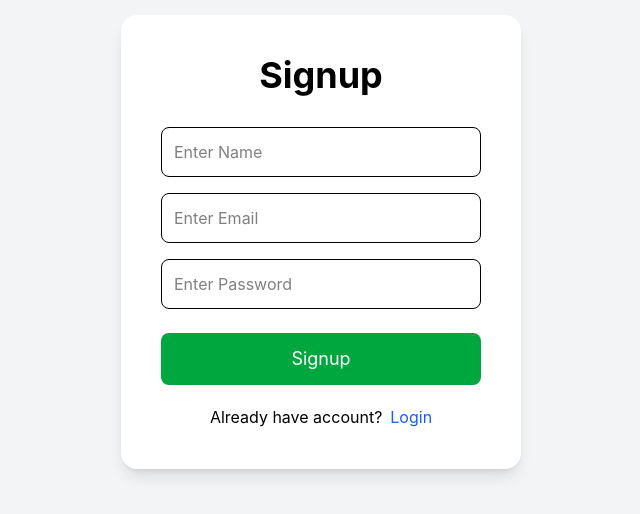
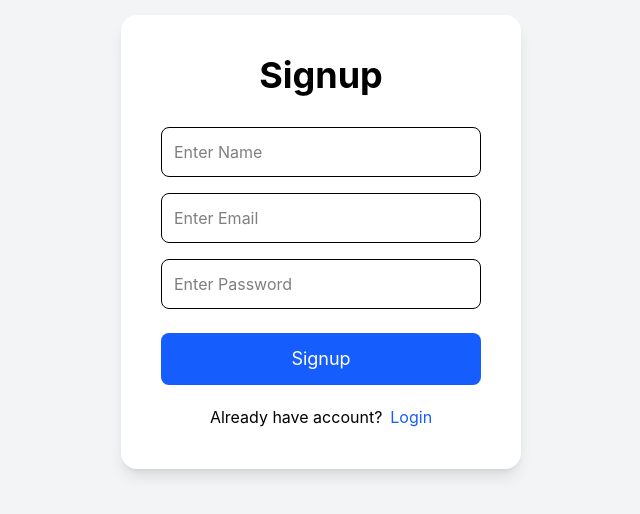
Before and after one commit to SrishanthAllola/team-task-manager, a React app in the folder frontend/: page /signup in a window 1280 px wide. Shown: the part 158-672 px from the top of the page, without its empty margins (319-959 px from the left). Built offline with nearby package versions, Linux system fonts and the light colour scheme; the HTML template or start-up script is replaced by a standard one.

Commit message:
Fixed signup deployment issue

```diff
--- a/frontend/src/pages/Signup.jsx
+++ b/frontend/src/pages/Signup.jsx
@@ -29,7 +29,10 @@ function Signup() {
 
     } catch (error) {
 
-      alert("Signup Failed");
+      alert(
+        error.response?.data?.message ||
+        "Signup Failed"
+      );
 
     }
 
@@ -47,6 +50,8 @@ function Signup() {
           Signup
         </h1>
 
+
+
         <input
           type="text"
           placeholder="Enter Name"
@@ -55,6 +60,8 @@ function Signup() {
           className="w-full border p-3 rounded-lg mb-4"
         />
 
+
+
         <input
           type="email"
           placeholder="Enter Email"
@@ -62,6 +69,8 @@ function Signup() {
           onChange={(e) => setEmail(e.target.value)}
           className="w-full border p-3 rounded-lg mb-4"
         />
+
+
 
         <input
           type="password"
@@ -75,7 +84,7 @@ function Signup() {
 
         <button
           onClick={signupUser}
-          className="w-full bg-green-600 text-white p-3 rounded-lg text-lg"
+          className="w-full bg-blue-600 text-white p-3 rounded-lg text-lg"
         >
           Signup
         </button>
```
